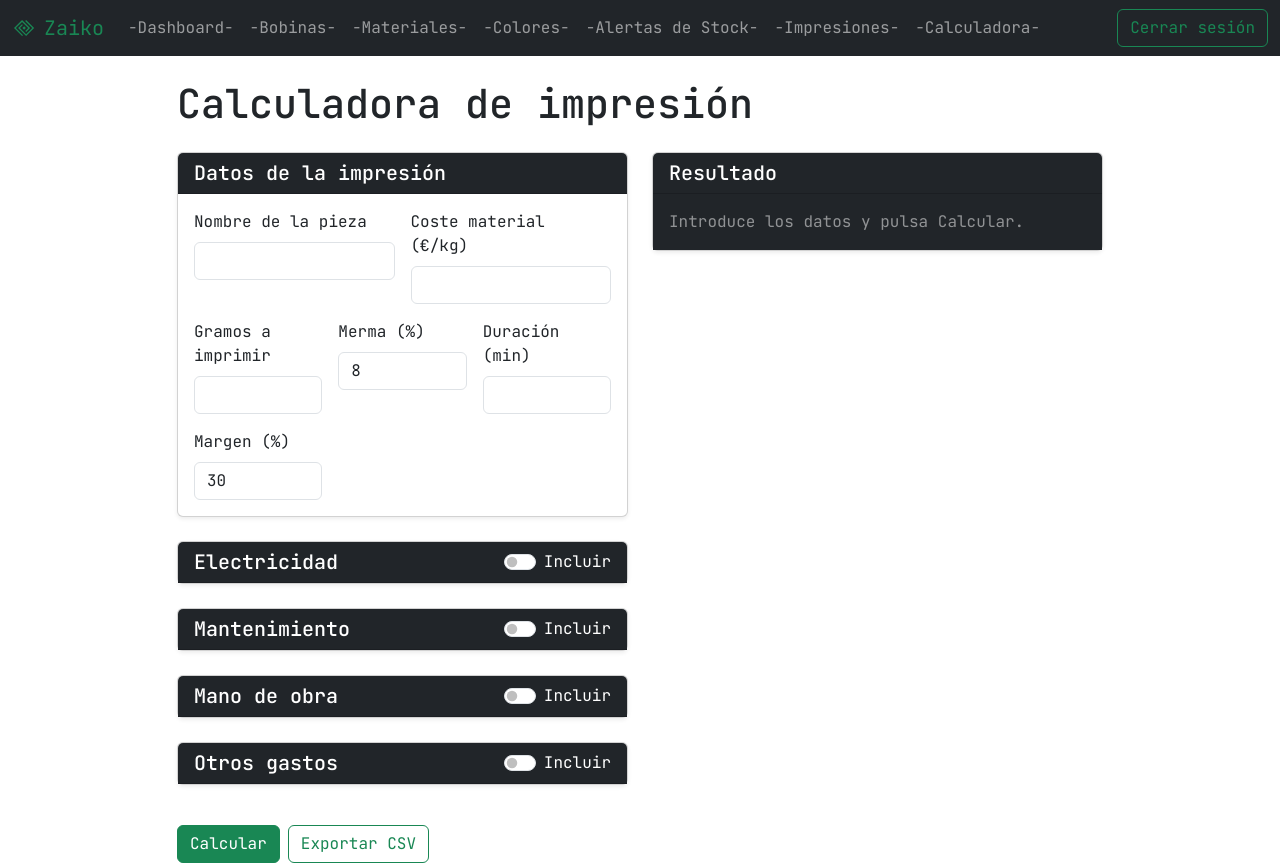
After one commit to david-jalon/zaiko, a Django app: page /calculadora/ in a window 1280 px wide. The commit adds this page. Run offline with Django 5.2, Linux system fonts and the light colour scheme; the visitor is signed in with stand-in values (Sample User, id 1).

Commit message:
new calculator print order

```diff
--- a/config/urls.py
+++ b/config/urls.py
@@ -50,4 +50,7 @@ urlpatterns = [
     # Rutas de exportación
     path("exportar/inventario/", views.export_inventory_csv, name="exportar_inventario"),
     path("exportar/ordenes/", views.export_printorders_csv, name="exportar_ordenes"),
+    # Calculadora
+    path("calculadora/", views.calculadora, name="calculadora"),
+    path("calculadora/csv/", views.calculadora_csv, name="calculadora_csv"),
 ]
--- a/inventory/forms.py
+++ b/inventory/forms.py
@@ -1,5 +1,5 @@
 from django import forms
-from django.forms import inlineformset_factory
+from django.forms import inlineformset_factory, formset_factory
 from .models import Material, PrintOrder, PrintOrderItem, Spool, Color, StockThreshold
 
 
@@ -26,7 +26,7 @@ class PrintOrderForm(forms.ModelForm):
 
     class Meta:
         model = PrintOrder
-        fields = ["pieza", "printer", "duracion_minutos", "fecha_inicio", "fecha_fin", "notas"]
+        fields = ["pieza", "printer", "duracion_minutos", "fecha_inicio", "fecha_fin", "notas", "coste"]
 
     def clean(self):
         printer = self.cleaned_data.get("printer")
@@ -120,3 +120,43 @@ class PrintOrderDeleteForm(forms.Form):
         widget=forms.RadioSelect,
         initial="devolver",
     )
+
+class OtroGastoForm(forms.Form):
+    nombre = forms.CharField(label="Concepto", required=False)
+    valor = forms.DecimalField(max_digits=6, decimal_places=2, label="Importe (€)", required=False)
+
+    def __init__(self, *args, **kwargs):
+        super().__init__(*args, **kwargs)
+        for field in self.fields.values():
+            field.widget.attrs.update({"class": "form-control"})
+
+
+OtrosGastosFormSet = formset_factory(OtroGastoForm, extra=2)
+
+class CalculadoraForm(forms.Form):
+    nombre_pieza = forms.CharField(label="Nombre de la pieza")
+    costo_kg = forms.DecimalField(max_digits=6, decimal_places=2, label="Coste material (€/kg)")
+    gramos = forms.FloatField(label="Gramos a imprimir")
+    merma = forms.IntegerField(initial=8, label="Merma (%)")
+    duracion_min = forms.IntegerField(label="Duración (min)")
+    margen = forms.IntegerField(initial=30, label="Margen (%)")
+
+    incluir_electricidad = forms.BooleanField(required=False, label="Incluir electricidad")
+    potencia_w = forms.IntegerField(initial=220, label="Potencia de la impresora (W)", required=False)
+    precio_kwh = forms.DecimalField(max_digits=5, decimal_places=3, initial="0.20", label="Precio (€/kWh)", required=False)
+
+    incluir_mantenimiento = forms.BooleanField(required=False, label="Incluir mantenimiento")
+    mantenimiento_hora = forms.DecimalField(max_digits=6, decimal_places=2, initial="0.30", label="Mantenimiento (€/h)", required=False)
+
+    incluir_mano_obra = forms.BooleanField(required=False, label="Incluir mano de obra")
+    mano_obra = forms.DecimalField(max_digits=6, decimal_places=2, initial="10.00", label="Mano de obra (€)", required=False)
+
+    incluir_otros = forms.BooleanField(required=False, label="Incluir otros gastos")
+
+    def __init__(self, *args, **kwargs):
+        super().__init__(*args, **kwargs)
+        for field in self.fields.values():
+            if isinstance(field, forms.BooleanField):
+                field.widget.attrs.update({"class": "form-check-input"})
+            else:
+                field.widget.attrs.update({"class": "form-control"})
--- a/inventory/models.py
+++ b/inventory/models.py
@@ -75,6 +75,7 @@ class PrintOrder(models.Model):
     fecha_inicio = models.DateTimeField()
     fecha_fin = models.DateTimeField()
     notas = models.TextField(blank=True)
+    coste = models.DecimalField("Coste (€)", max_digits=8, decimal_places=2, blank=True, null=True)
 
     def __str__(self):
         return f"{self.pieza}"
--- a/inventory/templates/inventory/base.html
+++ b/inventory/templates/inventory/base.html
@@ -35,22 +35,25 @@
             <div class="collapse navbar-collapse" id="navbarNav">
                 <ul class="navbar-nav me-auto">
                     <li class="nav-item">
-                        <a class="nav-link" href="{% url 'dashboard' %}">Dashboard</a>
+                        <a class="nav-link" href="{% url 'dashboard' %}">-Dashboard-</a>
                     </li>
                     <li class="nav-item">
-                        <a class="nav-link" href="{% url 'spool_list' %}">Bobinas</a>
+                        <a class="nav-link" href="{% url 'spool_list' %}">-Bobinas-</a>
                     </li>
                     <li class="nav-item">
-                        <a class="nav-link" href="{% url 'material_list' %}">Materiales</a>
+                        <a class="nav-link" href="{% url 'material_list' %}">-Materiales-</a>
                     </li>
                     <li class="nav-item">
-                        <a class="nav-link" href="{% url 'color_list' %}">Colores</a>
+                        <a class="nav-link" href="{% url 'color_list' %}">-Colores-</a>
                     </li>
                     <li class="nav-item">
-                        <a class="nav-link" href="{% url 'stock_list' %}">Alertas de Stock</a>
+                        <a class="nav-link" href="{% url 'stock_list' %}">-Alertas de Stock-</a>
                     </li>
                     <li class="nav-item">
-                        <a class="nav-link" href="{% url 'printorder_list' %}">Impresiones</a>
+                        <a class="nav-link" href="{% url 'printorder_list' %}">-Impresiones-</a>
+                    </li>
+                    <li class="nav-item">
+                        <a class="nav-link" href="{% url 'calculadora' %}">-Calculadora-</a>
                     </li>
                 </ul>
                 <form method="post" action="{% url 'logout' %}" class="d-flex">
--- /dev/null
+++ b/inventory/templates/inventory/calculadora.html
@@ -0,0 +1,188 @@
+{% extends "inventory/base.html" %}
+
+{% block title %}Calculadora — Zaiko{% endblock %}
+
+{% block content %}
+<div class="row justify-content-center">
+    <div class="col-lg-10">
+        <h1 class="mb-4">Calculadora de impresión</h1>
+
+        <form method="post">
+            {% csrf_token %}
+
+            <div class="row g-4">
+                <div class="col-md-6">
+                    <!-- Datos básicos -->
+                    <div class="card shadow-sm mb-4">
+                        <div class="card-header bg-dark text-white">
+                            <h5 class="mb-0">Datos de la impresión</h5>
+                        </div>
+                        <div class="card-body">
+                            <div class="row g-3">
+                                <div class="col-md-6">
+                                    <label class="form-label">{{ form.nombre_pieza.label }}</label>
+                                    {{ form.nombre_pieza }}
+                                </div>
+                                <div class="col-md-6">
+                                    <label class="form-label">{{ form.costo_kg.label }}</label>
+                                    {{ form.costo_kg }}
+                                </div>
+                                <div class="col-md-4">
+                                    <label class="form-label">{{ form.gramos.label }}</label>
+                                    {{ form.gramos }}
+                                </div>
+                                <div class="col-md-4">
+                                    <label class="form-label">{{ form.merma.label }}</label>
+                                    {{ form.merma }}
+                                </div>
+                                <div class="col-md-4">
+                                    <label class="form-label">{{ form.duracion_min.label }}</label>
+                                    {{ form.duracion_min }}
+                                </div>
+                                <div class="col-md-4">
+                                    <label class="form-label">{{ form.margen.label }}</label>
+                                    {{ form.margen }}
+                                </div>
+                            </div>
+                        </div>
+                    </div>
+
+                    <!-- Electricidad -->
+                    <div class="card shadow-sm mb-4 opcional">
+                        <div class="card-header bg-dark text-white d-flex justify-content-between align-items-center">
+                            <h5 class="mb-0">Electricidad</h5>
+                            <div class="form-check form-switch mb-0">
+                                {{ form.incluir_electricidad }}
+                                <label class="form-check-label" for="{{ form.incluir_electricidad.id_for_label }}">Incluir</label>
+                            </div>
+                        </div>
+                        <div class="card-body">
+                            <div class="row g-3">
+                                <div class="col-md-6">
+                                    <label class="form-label">{{ form.potencia_w.label }}</label>
+                                    {{ form.potencia_w }}
+                                </div>
+                                <div class="col-md-6">
+                                    <label class="form-label">{{ form.precio_kwh.label }}</label>
+                                    {{ form.precio_kwh }}
+                                </div>
+                            </div>
+                        </div>
+                    </div>
+
+                    <!-- Mantenimiento -->
+                    <div class="card shadow-sm mb-4 opcional">
+                        <div class="card-header bg-dark text-white d-flex justify-content-between align-items-center">
+                            <h5 class="mb-0">Mantenimiento</h5>
+                            <div class="form-check form-switch mb-0">
+                                {{ form.incluir_mantenimiento }}
+                                <label class="form-check-label" for="{{ form.incluir_mantenimiento.id_for_label }}">Incluir</label>
+                            </div>
+                        </div>
+                        <div class="card-body">
+                            <label class="form-label">{{ form.mantenimiento_hora.label }}</label>
+                            {{ form.mantenimiento_hora }}
+                        </div>
+                    </div>
+
+                    <!-- Mano de obra -->
+                    <div class="card shadow-sm mb-4 opcional">
+                        <div class="card-header bg-dark text-white d-flex justify-content-between align-items-center">
+                            <h5 class="mb-0">Mano de obra</h5>
+                            <div class="form-check form-switch mb-0">
+                                {{ form.incluir_mano_obra }}
+                                <label class="form-check-label" for="{{ form.incluir_mano_obra.id_for_label }}">Incluir</label>
+                            </div>
+                        </div>
+                        <div class="card-body">
+                            <label class="form-label">{{ form.mano_obra.label }}</label>
+                            {{ form.mano_obra }}
+                        </div>
+                    </div>
+
+                    <!-- Otros gastos -->
+                    <div class="card shadow-sm mb-4 opcional">
+                        <div class="card-header bg-dark text-white d-flex justify-content-between align-items-center">
+                            <h5 class="mb-0">Otros gastos</h5>
+                            <div class="form-check form-switch mb-0">
+                                {{ form.incluir_otros }}
+                                <label class="form-check-label" for="{{ form.incluir_otros.id_for_label }}">Incluir</label>
+                            </div>
+                        </div>
+                        <div class="card-body">
+                            {{ otros_formset.management_form }}
+                            {% for fila in otros_formset %}
+                            <div class="row g-2 align-items-end mb-2">
+                                <div class="col-md-7">
+                                    <label class="form-label">Concepto</label>
+                                    {{ fila.nombre }}
+                                </div>
+                                <div class="col-md-5">
+                                    <label class="form-label">Importe (€)</label>
+                                    {{ fila.valor }}
+                                </div>
+                            </div>
+                            {% endfor %}
+                            {% if otros_formset.errors %}
+                            <div class="alert alert-danger mt-2">{{ otros_formset.errors }}</div>
+                            {% endif %}
+                        </div>
+                    </div>
+
+                    {% if form.errors %}
+                    <div class="alert alert-danger">{{ form.errors }}</div>
+                    {% endif %}
+                </div>
+
+                <div class="col-md-6">
+                    <div class="card shadow-sm">
+                        <div class="card-header bg-dark text-white">
+                            <h5 class="mb-0">Resultado</h5>
+                        </div>
+                        <div class="card-body bg-dark text-white">
+                            {% if resultado %}
+                            <p class="mb-1"><span class="text-white-50">[material]</span> {{ resultado.material|floatformat:2 }} € <small class="text-white-50">({{ resultado.gramos_reales|floatformat:1 }}g)</small></p>
+                            <p class="mb-1"><span class="text-white-50">[merma {{ resultado.merma_pct }}%]</span> {{ resultado.coste_merma|floatformat:2 }} €</p>
+                            {% if resultado.electricidad is not None %}
+                            <p class="mb-1"><span class="text-white-50">[electricidad]</span> {{ resultado.electricidad|floatformat:2 }} €</p>
+                            {% endif %}
+                            {% if resultado.mantenimiento is not None %}
+                            <p class="mb-1"><span class="text-white-50">[mantenimiento]</span> {{ resultado.mantenimiento|floatformat:2 }} €</p>
+                            {% endif %}
+                            {% if resultado.mano_obra is not None %}
+                            <p class="mb-1"><span class="text-white-50">[mano de obra]</span> {{ resultado.mano_obra|floatformat:2 }} €</p>
+                            {% endif %}
+                            {% for fila in resultado.otros %}
+                            <p class="mb-1"><span class="text-white-50">[{{ fila.nombre }}]</span> {{ fila.valor|floatformat:2 }} €</p>
+                            {% endfor %}
+                            <hr class="border-secondary">
+                            <p class="mb-1"><span class="text-white-50">[total]</span> <strong>{{ resultado.total|floatformat:2 }} €</strong></p>
+                            <p class="mb-0"><span class="text-white-50">[presupuesto {{ resultado.margen_pct }}%]</span> <span class="text-success fs-5">{{ resultado.presupuesto|floatformat:2 }} €</span></p>
+                            {% else %}
+                            <p class="text-white-50 mb-0">Introduce los datos y pulsa Calcular.</p>
+                            {% endif %}
+                        </div>
+                    </div>
+                </div>
+            </div>
+
+            <div class="d-flex gap-2 mt-3">
+                <button type="submit" class="btn btn-success">Calcular</button>
+                <button type="submit" formaction="{% url 'calculadora_csv' %}" class="btn btn-outline-success">Exportar CSV</button>
+            </div>
+        </form>
+    </div>
+</div>
+
+<script>
+    document.querySelectorAll('.opcional').forEach(function (card) {
+        var checkbox = card.querySelector('.form-check-input');
+        var cuerpo = card.querySelector('.card-body');
+        function actualizar() {
+            cuerpo.classList.toggle('d-none', !checkbox.checked);
+        }
+        checkbox.addEventListener('change', actualizar);
+        actualizar();
+    });
+</script>
+{% endblock %}
--- a/inventory/templates/inventory/printorder_list.html
+++ b/inventory/templates/inventory/printorder_list.html
@@ -26,6 +26,7 @@
                             <th>Filamentos</th>
                             <th>Duración (min)</th>
                             <th>Fecha inicio</th>
+                            <th>Coste (€)</th>
                             <th>Acciones</th>
                         </tr>
                     </thead>
@@ -41,6 +42,7 @@
                             </td>
                             <td>{{ printorder.duracion_minutos }}</td>
                             <td>{{ printorder.fecha_inicio }}</td>
+                            <td>{{ printorder.coste|default:"—" }}</td>
                             <td>
                                 <a href="{% url 'printorder_update' printorder.pk %}"
                                     class="btn btn-sm btn-warning">Editar</a>
@@ -50,7 +52,7 @@
                         </tr>
                         {% empty %}
                         <tr>
-                            <td colspan="6">Aún no hay impresiones.</td>
+                            <td colspan="7">Aún no hay impresiones.</td>
                         </tr>
                         {% endfor %}
                     </tbody>
--- a/inventory/views.py
+++ b/inventory/views.py
@@ -1,14 +1,16 @@
 from django.contrib.auth.mixins import LoginRequiredMixin
 from accounts.mixins import OperatorRequiredMixin
-from django.shortcuts import render
+from django.shortcuts import redirect, render
 from django.contrib.auth.decorators import login_required
 from django.views.generic import ListView, CreateView, UpdateView, DeleteView
 from django.urls import reverse_lazy
 from django.db.models import Sum, Count
 from .models import PrintOrder, Printer, Spool, Material, Color, StockThreshold
-from .forms import PrintOrderForm, PrintOrderItemFormSet, SpoolForm, MaterialForm, ColorForm, StockThresholdForm, PrintOrderDeleteForm
+from .forms import PrintOrderForm, PrintOrderItemFormSet, SpoolForm, MaterialForm, ColorForm, StockThresholdForm, PrintOrderDeleteForm, CalculadoraForm, OtrosGastosFormSet
 from django.http import HttpResponse
 import csv
+import re
+from datetime import date
 
 
 @login_required
@@ -249,10 +251,136 @@ def export_printorders_csv(request):
     response["Content-Disposition"] = 'attachment; filename="Ordenes_impresion.csv"'
 
     writer = csv.writer(response)
-    writer.writerow(["Pieza", "Impresora", "Bobina", "Gramos usados", "Duración (min)", "Fecha inicio", "Fecha fin"])
+    writer.writerow(["Pieza", "Impresora", "Bobina", "Gramos usados", "Duración (min)", "Coste (€)", "Fecha inicio", "Fecha fin"])
     for order in PrintOrder.objects.prefetch_related("items__spool"):
         for item in order.items.all():
             writer.writerow([
-                order.pieza, order.printer, item.spool, item.gramos_usados, order.duracion_minutos, order.fecha_inicio, order.fecha_fin
+                order.pieza, order.printer, item.spool, item.gramos_usados, order.duracion_minutos, order.coste, order.fecha_inicio, order.fecha_fin
             ])
     return response
+
+# Calculadora
+def calcular_impresion(datos, otros_rows):
+    gramos = datos["gramos"]
+    merma_pct = datos["merma"]
+
+    gramos_reales = gramos * (1 + merma_pct / 100)
+    material = (gramos_reales / 1000) * float(datos["costo_kg"])
+    coste_merma = ((gramos_reales - gramos) / 1000) * float(datos["costo_kg"])
+
+    horas = datos["duracion_min"] / 60
+
+    electricidad = None
+    if datos.get("incluir_electricidad") and datos.get("potencia_w") and datos.get("precio_kwh") is not None:
+        electricidad = (datos["potencia_w"] / 1000) * horas * float(datos["precio_kwh"])
+
+    mantenimiento = None
+    if datos.get("incluir_mantenimiento") and datos.get("mantenimiento_hora") is not None:
+        mantenimiento = float(datos["mantenimiento_hora"]) * horas
+
+    mano_obra = None
+    if datos.get("incluir_mano_obra") and datos.get("mano_obra") is not None:
+        mano_obra = float(datos["mano_obra"])
+
+    otros = []
+    if datos.get("incluir_otros"):
+        otros = [fila for fila in otros_rows if fila["nombre"] and fila["valor"] is not None]
+
+    otros_total = sum(float(fila["valor"]) for fila in otros)
+
+    total = material + coste_merma
+    if electricidad is not None:
+        total += electricidad
+    if mantenimiento is not None:
+        total += mantenimiento
+    if mano_obra is not None:
+        total += mano_obra
+    total += otros_total
+
+    presupuesto = total * (1 + datos["margen"] / 100)
+
+    return {
+        "nombre_pieza": datos["nombre_pieza"],
+        "gramos": gramos,
+        "gramos_reales": gramos_reales,
+        "merma_pct": merma_pct,
+        "material": material,
+        "coste_merma": coste_merma,
+        "electricidad": electricidad,
+        "mantenimiento": mantenimiento,
+        "mano_obra": mano_obra,
+        "otros": otros,
+        "otros_total": otros_total,
+        "total": total,
+        "margen_pct": datos["margen"],
+        "presupuesto": presupuesto,
+    }
+
+@login_required
+def calculadora(request):
+    resultado = None
+
+    if request.method == "POST":
+        form = CalculadoraForm(request.POST)
+        otros_formset = OtrosGastosFormSet(request.POST, prefix="otros")
+        if form.is_valid() and otros_formset.is_valid():
+            otros_rows = [
+                {
+                    "nombre": fila.cleaned_data.get("nombre"),
+                    "valor": fila.cleaned_data.get("valor"),
+                }
+                for fila in otros_formset
+            ]
+            resultado = calcular_impresion(form.cleaned_data, otros_rows)
+    else:
+        form = CalculadoraForm()
+        otros_formset = OtrosGastosFormSet(prefix="otros")
+
+    return render(request, "inventory/calculadora.html", {
+        "form": form,
+        "otros_formset": otros_formset,
+        "resultado": resultado,
+    })
+
+
+@login_required
+def calculadora_csv(request):
+    form = CalculadoraForm(request.POST)
+    otros_formset = OtrosGastosFormSet(request.POST, prefix="otros")
+
+    if form.is_valid() and otros_formset.is_valid():
+        otros_rows = [
+            {
+                "nombre": fila.cleaned_data.get("nombre"),
+                "valor": fila.cleaned_data.get("valor"),
+            }
+            for fila in otros_formset
+        ]
+        r = calcular_impresion(form.cleaned_data, otros_rows)
+
+        nombre_archivo = re.sub(r"[^\w\-]", "_", r["nombre_pieza"]) or "presupuesto"
+        response = HttpResponse(content_type="text/csv")
+        response["Content-Disposition"] = f'attachment; filename="Presupuesto_{nombre_archivo}.csv"'
+
+        writer = csv.writer(response)
+        writer.writerow(["Presupuesto", r["nombre_pieza"]])
+        writer.writerow(["Fecha", date.today().isoformat()])
+        writer.writerow([])
+        writer.writerow(["Concepto", "Importe (€)"])
+        writer.writerow([f"Material ({r['gramos']:.0f}g + {r['merma_pct']}% merma)", round(r["material"], 2)])
+        writer.writerow([f"Merma ({r['merma_pct']}%)", round(r["coste_merma"], 2)])
+        if r["electricidad"] is not None:
+            writer.writerow(["Electricidad", round(r["electricidad"], 2)])
+        if r["mantenimiento"] is not None:
+            writer.writerow(["Mantenimiento", round(r["mantenimiento"], 2)])
+        if r["mano_obra"] is not None:
+            writer.writerow(["Mano de obra", round(r["mano_obra"], 2)])
+        for fila in r["otros"]:
+            writer.writerow([f"Otros: {fila['nombre']}", round(float(fila['valor']), 2)])
+        writer.writerow([])
+        writer.writerow(["Total", round(r["total"], 2)])
+        writer.writerow([f"Margen ({r['margen_pct']}%)", round(r["presupuesto"] - r["total"], 2)])
+        writer.writerow(["Presupuesto", round(r["presupuesto"], 2)])
+        return response
+
+    return redirect("calculadora")
```
Also changed, not shown: inventory/templates/inventory/printorder_form.html (+7 -3 lines), inventory/tests.py (+87 -0 lines), inventory/migrations/0002_printorder_coste.py (added).
